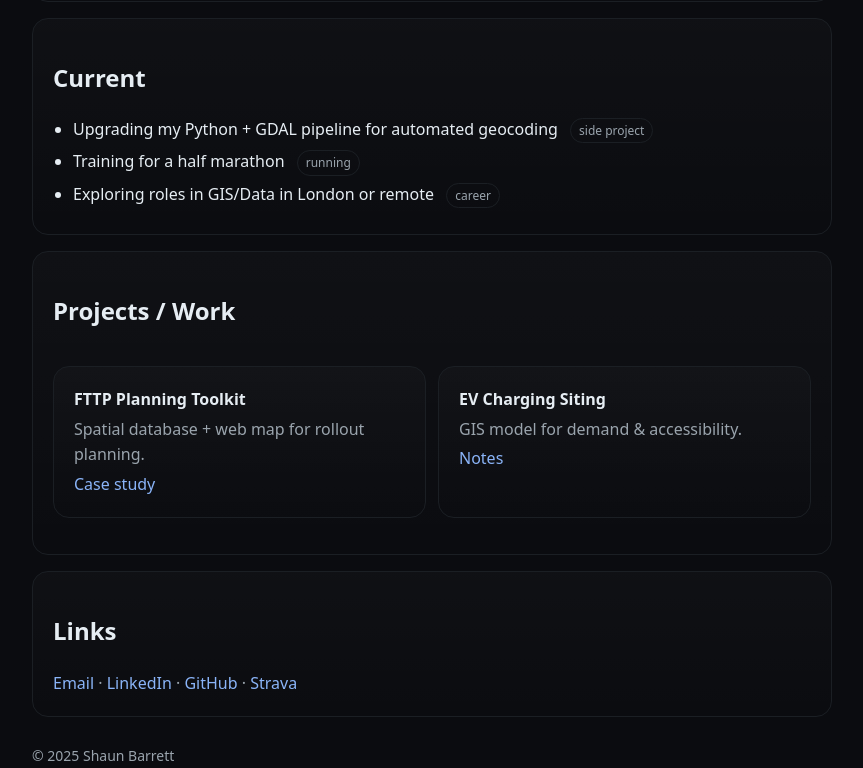
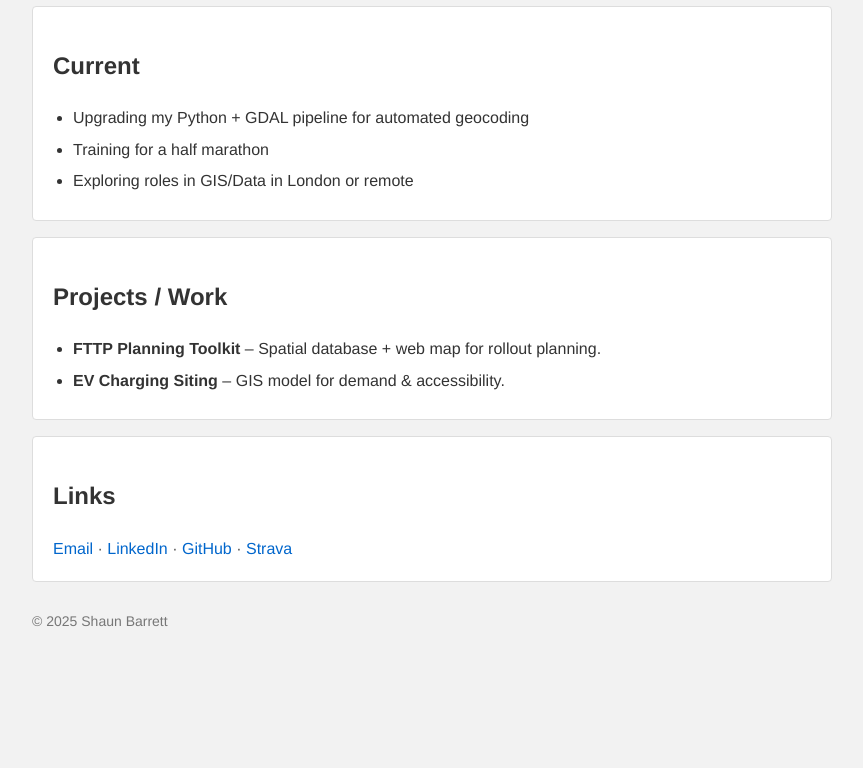
Before and after one commit to shaunventures/shaunventures, a plain HTML site: page index.html in a window 1280 px wide. Shown: the part 331-1099 px from the top of the page, without its empty margins (208-1071 px from the left). After the commit the page ends 1004 px from the top, so only its background shows below. Drawn offline with Linux system fonts and the light colour scheme.

Commit message:
Update index.html

```diff
--- a/index.html
+++ b/index.html
@@ -6,37 +6,52 @@
   <title>Shaun Barrett</title>
   <meta name="description" content="About me, current projects, and links." />
   <style>
-    :root {
-      --bg: #0b0c10;
-      --fg: #e6edf3;
-      --muted: #9aa4ad;
-      --link: #8ab4f8;
-      --card: #111217;
-      --border: #1b1f24;
-      --accent: #23d18b;
+    body {
+      margin: 0;
+      font: 16px/1.6 Helvetica, Arial, sans-serif;
+      background: #f2f2f2;
+      color: #333;
+      padding: 40px 16px;
     }
-    html, body { height: 100%; }
-    body {
-      margin: 0; font: 16px/1.6 system-ui, -apple-system, Segoe UI, Roboto, Helvetica, Arial, "Apple Color Emoji", "Segoe UI Emoji";
-      background: var(--bg); color: var(--fg);
-      display: grid; place-items: start center; padding: 40px 16px;
+    .wrap {
+      width: 100%;
+      max-width: 800px;
+      margin: 0 auto;
     }
-    .wrap { width: 100%; max-width: 800px; }
-    header { margin-bottom: 28px; }
-    h1 { font-size: clamp(28px, 4vw, 40px); margin: 0 0 4px; }
-    p { margin: 0.25rem 0 0; color: var(--muted); }
-    a { color: var(--link); text-decoration: none; }
-    a:hover { text-decoration: underline; }
-    .card {
-      background: linear-gradient(180deg, rgba(255,255,255,0.02), rgba(0,0,0,0));
-      border: 1px solid var(--border);
-      border-radius: 16px; padding: 20px; margin: 16px 0;
+    h1 {
+      font-size: clamp(28px, 4vw, 40px);
+      margin: 0 0 4px;
     }
-    .list { padding-left: 1.25rem; margin: 0.25rem 0 0; }
-    .list li { margin: 6px 0; }
-    .grid { display: grid; gap: 12px; grid-template-columns: repeat(auto-fit, minmax(220px, 1fr)); }
-    .tag { display: inline-block; font-size: 12px; padding: 2px 8px; border: 1px solid var(--border); border-radius: 999px; color: var(--muted); margin-left: 8px; }
-    footer { margin-top: 28px; font-size: 14px; color: var(--muted); }
+    p {
+      margin: 0.25rem 0 0;
+      color: #555;
+    }
+    a {
+      color: #0066cc;
+      text-decoration: none;
+    }
+    a:hover {
+      text-decoration: underline;
+    }
+    section {
+      background: #fff;
+      border: 1px solid #ddd;
+      border-radius: 4px;
+      padding: 20px;
+      margin: 16px 0;
+    }
+    ul {
+      padding-left: 1.25rem;
+      margin: 0.25rem 0 0;
+    }
+    li {
+      margin: 6px 0;
+    }
+    footer {
+      margin-top: 28px;
+      font-size: 14px;
+      color: #777;
+    }
   </style>
 </head>
 <body>
@@ -46,37 +61,29 @@
       <p>GIS & Data Engineer · London, UK</p>
     </header>
 
-    <section class="card">
+    <section>
       <h2>About</h2>
       <p>I build geospatial data products and analytics that support infrastructure, climate and local government projects. Previously at Xoala; worked with ArcGIS, QGIS, PostGIS, and Python-based ETL.</p>
     </section>
 
-    <section class="card">
+    <section>
       <h2>Current</h2>
-      <ul class="list">
-        <li>Upgrading my Python + GDAL pipeline for automated geocoding <span class="tag">side project</span></li>
-        <li>Training for a half marathon <span class="tag">running</span></li>
-        <li>Exploring roles in GIS/Data in London or remote <span class="tag">career</span></li>
+      <ul>
+        <li>Upgrading my Python + GDAL pipeline for automated geocoding</li>
+        <li>Training for a half marathon</li>
+        <li>Exploring roles in GIS/Data in London or remote</li>
       </ul>
     </section>
 
-    <section class="card">
+    <section>
       <h2>Projects / Work</h2>
-      <div class="grid">
-        <div class="card">
-          <strong>FTTP Planning Toolkit</strong>
-          <p class="muted">Spatial database + web map for rollout planning.</p>
-          <p><a href="#">Case study</a></p>
-        </div>
-        <div class="card">
-          <strong>EV Charging Siting</strong>
-          <p class="muted">GIS model for demand & accessibility.</p>
-          <p><a href="#">Notes</a></p>
-        </div>
-      </div>
+      <ul>
+        <li><strong>FTTP Planning Toolkit</strong> – Spatial database + web map for rollout planning.</li>
+        <li><strong>EV Charging Siting</strong> – GIS model for demand & accessibility.</li>
+      </ul>
     </section>
 
-    <section class="card">
+    <section>
       <h2>Links</h2>
       <p>
         <a href="mailto:shaunbarrett96@gmail.com">Email</a> ·
```
